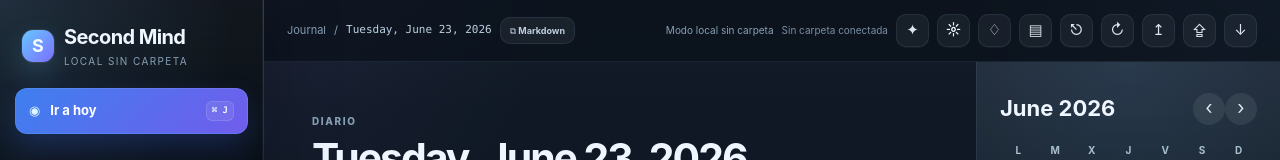
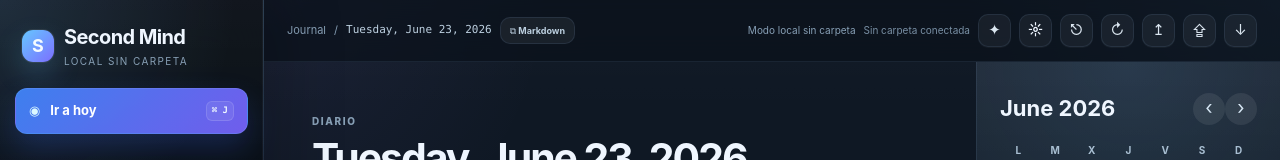
Before and after one commit to jlaguilargomez/second-mind, a Vue app: page / in a window 1280 px wide. Shown: the top 160 px of the page. Built offline with nearby package versions, Linux system fonts and the light colour scheme; a web font is replaced by a local one.

Commit message:
Remove notification and template controls from header

```diff
--- a/src/App.vue
+++ b/src/App.vue
@@ -869,11 +869,6 @@
   URL.revokeObjectURL(url)
 }
 
-async function enableNotifications() {
-  await mind.requestNotificationPermission()
-  mind.checkDueNotifications()
-}
-
 function handleShortcuts(event) {
   if ((event.metaKey || event.ctrlKey) && event.key.toLowerCase() === 'k') {
     event.preventDefault()
@@ -1084,18 +1079,6 @@
           >
             {{ theme === 'dark' ? '☼' : '◐' }}
           </button>
-          <button
-            class="icon-button"
-            aria-label="Activar notificaciones"
-            title="Activar notificaciones"
-            @click="enableNotifications"
-          >♢</button>
-          <button
-            class="icon-button"
-            aria-label="Editar plantilla diaria"
-            title="Editar plantilla diaria"
-            @click="openTemplateDialog"
-          >▤</button>
           <button
             class="icon-button"
             aria-label="Conectar carpeta local"
```
Also changed, not shown: 1 other file (tests, documents, lock files or other folders).
